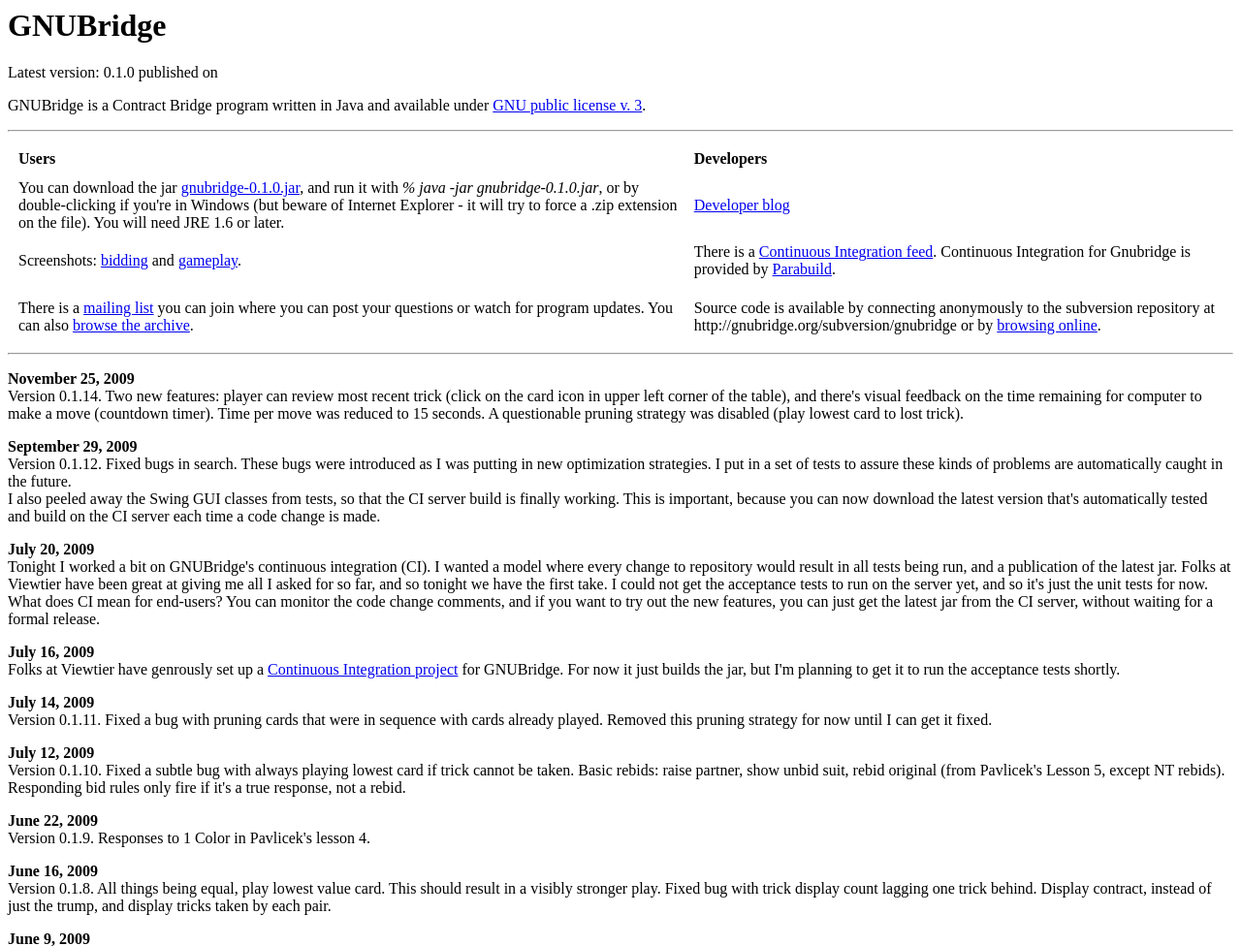
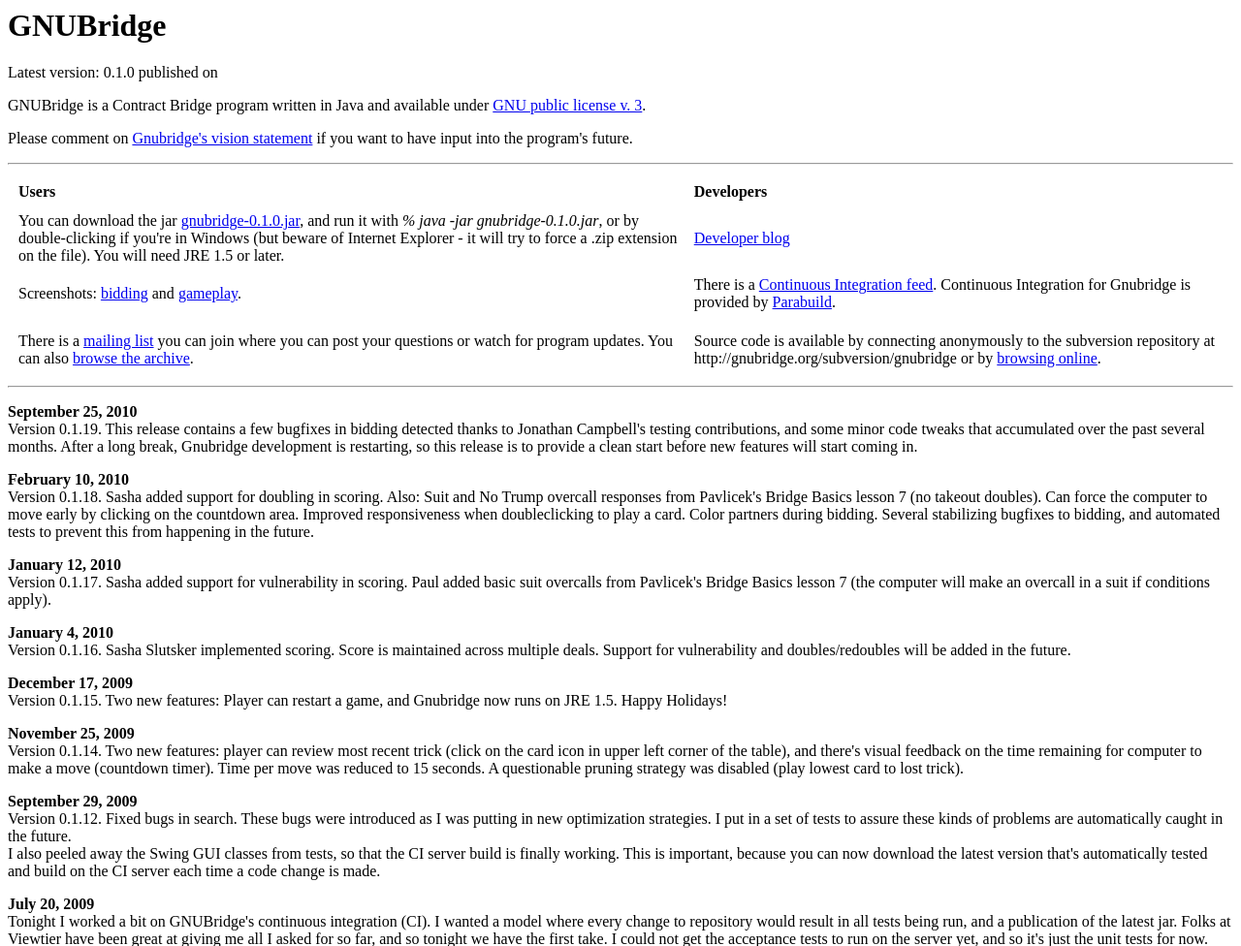
Before and after one commit to pslusarz/gnubridge, a PHP site: page / in a window 1280 px wide. Shown: the top 976 px of the page at 97% size. Run offline with PHP 8.4, Linux system fonts and the light colour scheme.

Commit message:
version 0.1.19

```diff
--- a/buildScripts.xml
+++ b/buildScripts.xml
@@ -134,7 +134,7 @@
 	</target>
 
 	<target name="set-version-release" unless="${version}">
-		<property name="version" value="0.1.18" />
+		<property name="version" value="0.1.19" />
 	</target>
 
 	<!--    *************     PUBLISH   *****************            -->
--- a/data/website/index.php
+++ b/data/website/index.php
@@ -31,6 +31,7 @@ echo "Latest version: $version published on $date_modified<br>";
 
 <p>GNUBridge is a Contract Bridge program written in Java and available under
 <a href="http://www.gnu.org/licenses/gpl-3.0.html">GNU public license v. 3</a>.
+<p>Please comment on <a href="http://gnubridge.blogspot.com/2010/02/gnubridge-vision-statement-draft.html">Gnubridge's vision statement</a> if you want to have input into the program's future.</p>
 <hr>
 <table border="0" cellspacing="10">
 <tr>
@@ -40,7 +41,7 @@ echo "Latest version: $version published on $date_modified<br>";
 <tr>
   <td>
     <?php print "You can download the jar <a href=\"gnubridge-$version.jar\">gnubridge-$version.jar</a>, and run it with <i>%
-java -jar gnubridge-$version.jar</i>, or by double-clicking if you're in Windows (but beware of Internet Explorer - it will try to force a .zip extension on the file). You will need JRE 1.6 or later." ?>
+java -jar gnubridge-$version.jar</i>, or by double-clicking if you're in Windows (but beware of Internet Explorer - it will try to force a .zip extension on the file). You will need JRE 1.5 or later." ?>
   </td>
   <td>
     <a href="http://gnubridge.blogspot.com/">Developer blog</a>
@@ -67,6 +68,21 @@ at http://gnubridge.org/subversion/gnubridge or by <a href="./subversion/gnubrid
 </tr>
 </table>
 <hr>
+<p><b>September 25, 2010</b><br>
+Version 0.1.19. This release contains a few bugfixes in bidding detected thanks to Jonathan Campbell's testing contributions, and some minor code tweaks that accumulated over the past several months. After a long break, Gnubridge development is restarting, so this release is to provide a clean start before new features will start coming in.
+</p>
+<p><b>February 10, 2010</b><br>
+Version 0.1.18. Sasha added support for doubling in scoring. Also: Suit and No Trump overcall responses from Pavlicek's Bridge Basics lesson 7 (no takeout doubles). Can force the computer to move early by clicking on the countdown area. Improved responsiveness when doubleclicking to play a card. Color partners during bidding. Several stabilizing bugfixes to bidding, and automated tests to prevent this from happening in the future.
+</p>
+<p><b>January 12, 2010</b><br>
+Version 0.1.17. Sasha added support for vulnerability in scoring. Paul added basic suit overcalls from Pavlicek's Bridge Basics lesson 7 (the computer will make an overcall in a suit if conditions apply).
+</p>
+<p><b>January 4, 2010</b><br>
+Version 0.1.16. Sasha Slutsker implemented scoring. Score is maintained across multiple deals. Support for vulnerability and doubles/redoubles will be added in the future.
+</p>
+<p><b>December 17, 2009</b><br>
+Version 0.1.15. Two new features: Player can restart a game, and Gnubridge now runs on JRE 1.5. Happy Holidays!
+</p>
 <p><b>November 25, 2009</b><br>
 Version 0.1.14. Two new features: player can review most recent trick (click on the card icon in upper left corner of the table), and there's visual feedback on the time remaining for computer to make a move (countdown timer). Time per move was reduced to 15 seconds. A questionable pruning strategy was disabled (play lowest card to lost trick).
 </p>
```
